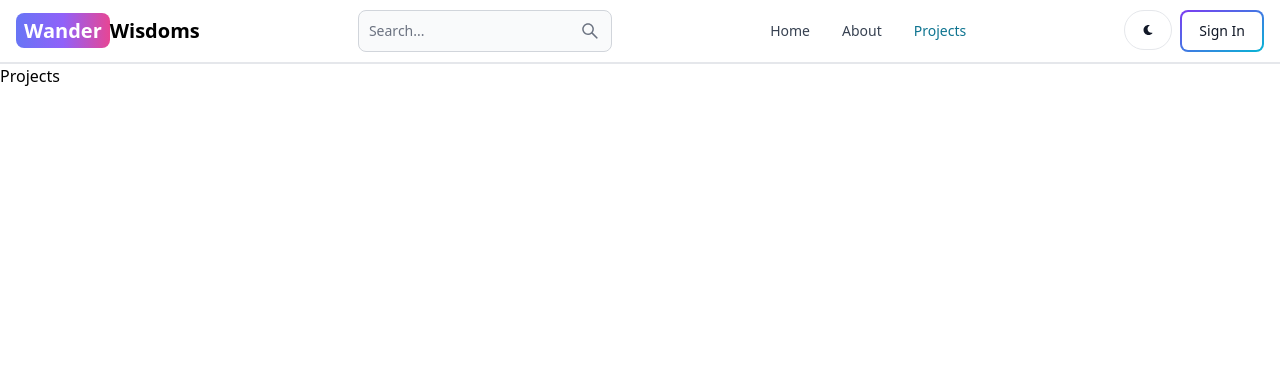
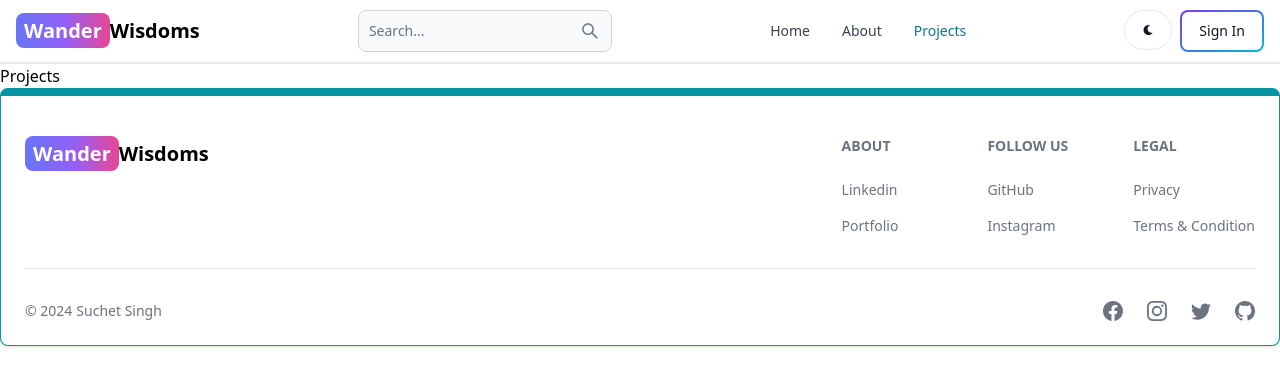
Before and after one commit to suchetsingh/WanderWisdoms, a React (Vite) app in the folder client/: page /projects in a window 1280 px wide. Shown: the top 386 px of the page. Built offline with nearby package versions, Linux system fonts and the light colour scheme.

Commit message:
Created a Footer Component

```diff
--- a/client/src/App.jsx
+++ b/client/src/App.jsx
@@ -7,6 +7,7 @@
 import Dashboard from "./pages/Dashboard";
 import Projects from "./pages/Projects";
 import Header from "./components/Header";
+import Footer from "./components/Footer";
 export default function App() {
   return (
     <BrowserRouter>
@@ -19,6 +20,7 @@
         <Route path="/dashboard" element={<Dashboard/>}/>
         <Route path="/projects" element={<Projects/>}/>
       </Routes>
+      <Footer/>
     </BrowserRouter>
   )
 }
--- /dev/null
+++ b/client/src/components/Footer.jsx
@@ -0,0 +1,86 @@
+import React from "react";
+import { Footer } from "flowbite-react";
+import { Link } from "react-router-dom";
+import {BsFacebook,BsInstagram,BsTwitter,BsGithub} from "react-icons/bs"
+export default function FooterCom() {
+  return (
+    <Footer container className="border border-t-8 border-teal-500">
+      <div className="w-full max-w-7xl mx-auto">
+        <div className="grid w-full justify-between sm:flex md:grid-cols-1">
+          <div className="mt-5">
+            <Link
+              to="/"
+              className="self-center whitespace-nowrap text-lg sm:text-xl font-semibold dark:text-white"
+            >
+              <span className="px-2 py-1 bg-gradient-to-r from-indigo-500 via-purple-500 to-pink-500 rounded-lg text-white">
+                Wander
+              </span>
+              Wisdoms
+            </Link>
+          </div>
+          <div className="grid grid-cols-2 gap-8 mt-4 sm:grid-cols-3 sm:gap-6">
+            <div>
+              <Footer.Title title="About" />
+              <Footer.LinkGroup col>
+                <Footer.Link
+                  href="https://www.linkedin.com/in/suchet-singh-b9823023a/"
+                  target="_blank"
+                  rel="noopener noreferrer"
+                >
+                  Linkedin
+                </Footer.Link>
+                <Footer.Link
+                  href="https://my-portfolio-git-main-suchetsinghs-projects.vercel.app/"
+                  target="_blank"
+                  rel="noopener noreferrer"
+                >
+                  Portfolio
+                </Footer.Link>
+              </Footer.LinkGroup>
+            </div>
+            <div>
+              <Footer.Title title="Follow Us" />
+              <Footer.LinkGroup col>
+                <Footer.Link
+                  href="https://github.com/suchetsingh"
+                  target="_blank"
+                  rel="noopener noreferrer"
+                >
+                  GitHub
+                </Footer.Link>
+                <Footer.Link
+                  href="https://www.instagram.com/su_ch_et/"
+                  target="_blank"
+                  rel="noopener noreferrer"
+                >
+                  Instagram
+                </Footer.Link>
+              </Footer.LinkGroup>
+            </div>
+            <div>
+              <Footer.Title title="Legal" />
+              <Footer.LinkGroup col>
+                <Footer.Link href="#">Privacy</Footer.Link>
+                <Footer.Link href="#">Terms &amp; Condition</Footer.Link>
+              </Footer.LinkGroup>
+            </div>
+          </div>
+        </div>
+        <Footer.Divider />
+        <div className="w-full sm:flex sm:items-center sm:justify-between ">
+          <Footer.Copyright
+            href="#"
+            by="Suchet Singh"
+            year={new Date().getFullYear()}
+          />
+          <div className="flex gap-6 sm:mt-0 mt-4 sm:justify-center">
+            <Footer.Icon href="#" icon={BsFacebook}/>
+            <Footer.Icon href="#" icon={BsInstagram}/>
+            <Footer.Icon href="#" icon={BsTwitter}/>
+            <Footer.Icon href="#" icon={BsGithub}/>
+          </div>
+        </div>
+      </div>
+    </Footer>
+  );
+}
```
